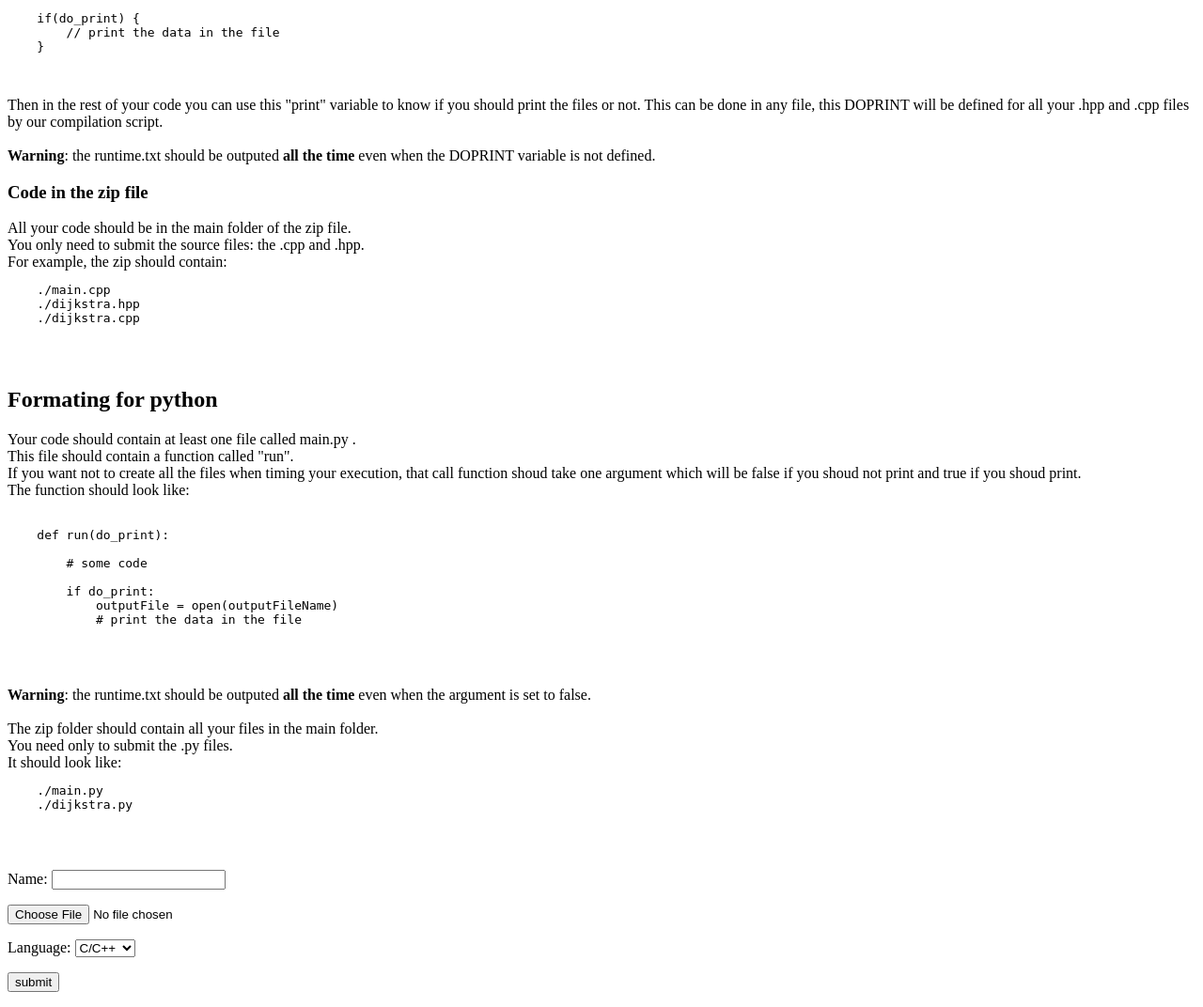
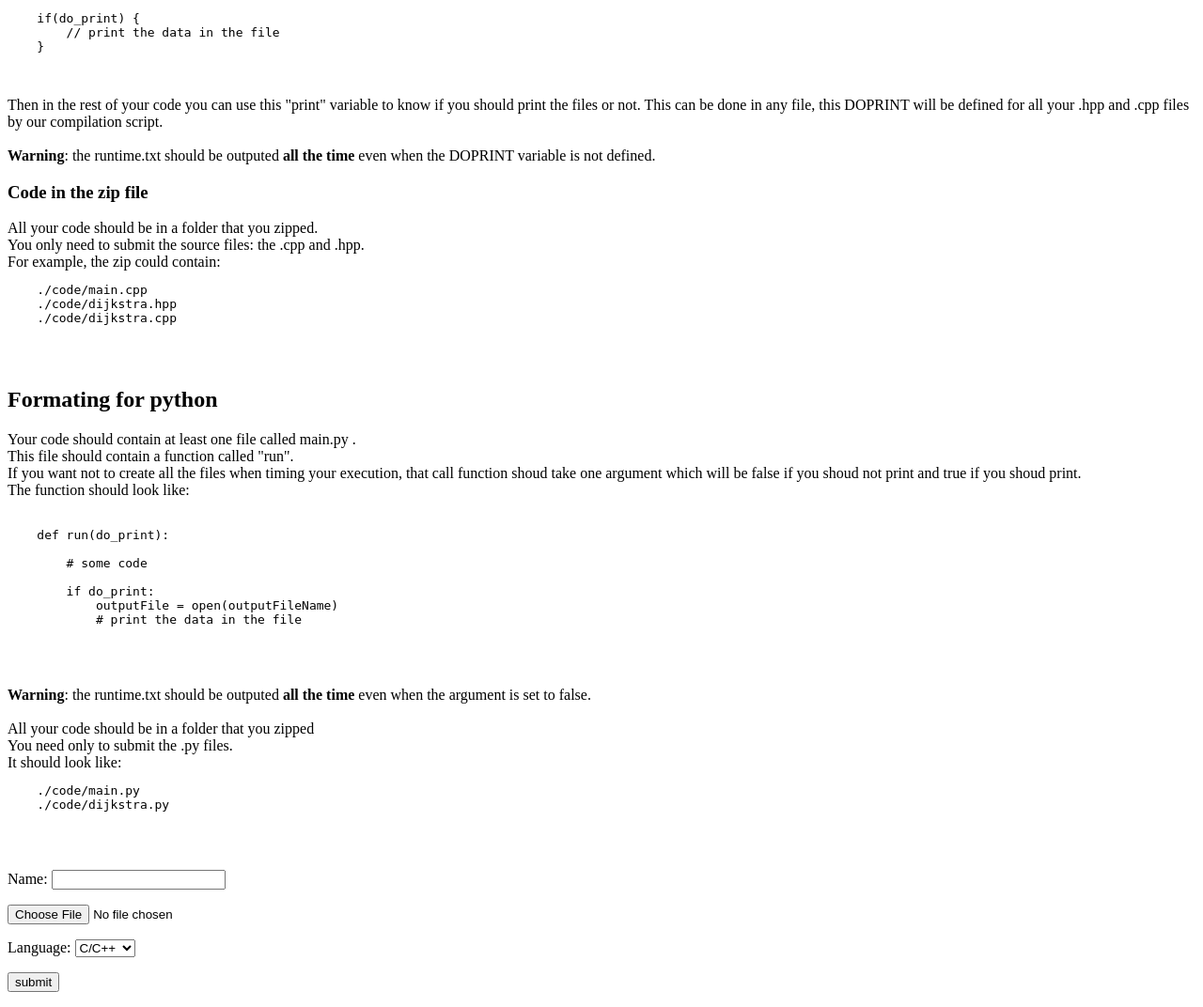
Before and after one commit to bunelr/discrete-optimization-assignment, a Flask app: template templates/submit.html in a window 1280 px wide. Shown: the part 632-1704 px from the top of the page at 94% size. Run offline with Flask 2, Linux system fonts and the light colour scheme; the template is opened without the code that fills it, so the values that code supplies are empty.

Commit message:
Improve zip Guidelines

```diff
--- a/templates/submit.html
+++ b/templates/submit.html
@@ -40,13 +40,13 @@
     <b>Warning</b>: the runtime.txt should be outputed <b>all the time</b> even when the DOPRINT variable is not defined.<br>
 
     <h3> Code in the zip file </h3>
-    All your code should be in the main folder of the zip file.<br>
+    All your code should be in a folder that you zipped.<br>
     You only need to submit the source files: the .cpp and .hpp.<br>
-    For example, the zip should contain:<br>
+    For example, the zip could contain:<br>
     <pre>
-    ./main.cpp
-    ./dijkstra.hpp
-    ./dijkstra.cpp
+    ./code/main.cpp
+    ./code/dijkstra.hpp
+    ./code/dijkstra.cpp
     </pre><br>
 
     <h2> Formating for python </h2>
@@ -68,12 +68,12 @@
 
     <b>Warning</b>: the runtime.txt should be outputed <b>all the time</b> even when the argument is set to false.<br><br>
 
-    The zip folder should contain all your files in the main folder.<br>
+    All your code should be in a folder that you zipped<br>
     You need only to submit the .py files.<br>
     It should look like:<br>
     <pre>
-    ./main.py
-    ./dijkstra.py
+    ./code/main.py
+    ./code/dijkstra.py
     </pre><br>
 
     <form method=POST enctype=multipart/form-data action="/submit">
```
